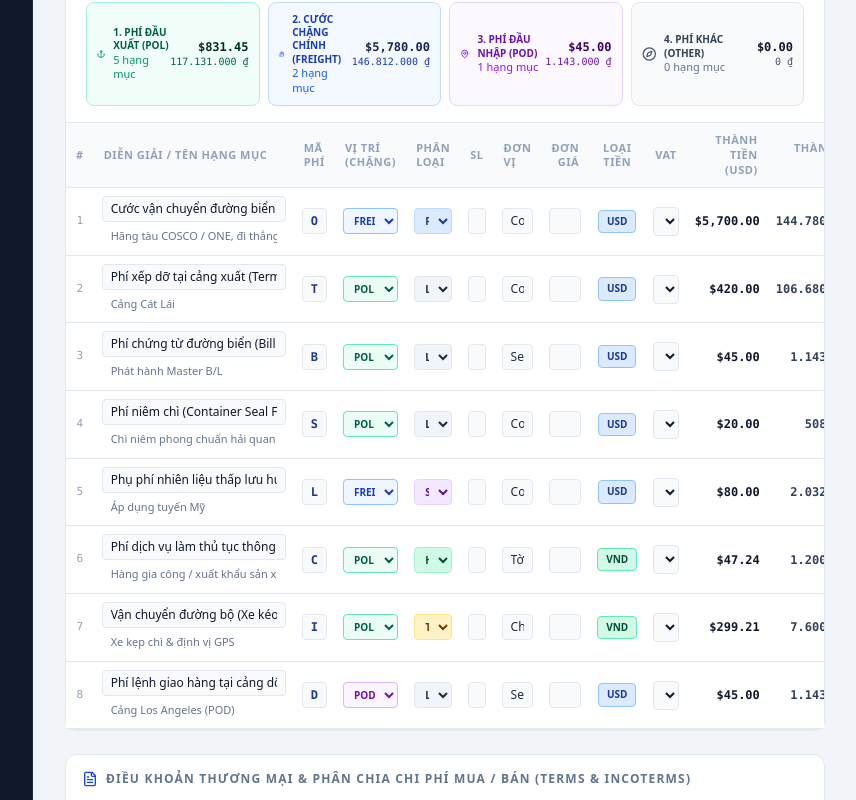
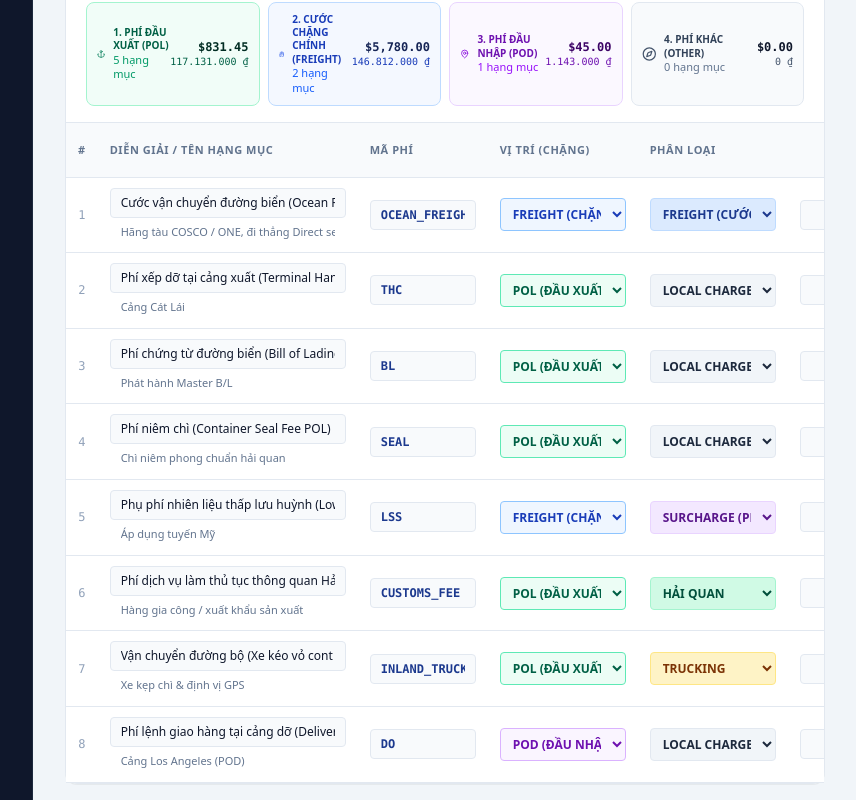
Before and after one commit to huyphammagic/QUOTATION-MAGIC, a React (Vite) app: page / in a window 1280 px wide. Shown: the part 1200-2000 px from the top of the page, without its empty margins (31-887 px from the left). Built offline with nearby package versions, Linux system fonts and the light colour scheme.

Commit message:
style(ui): update line items table layout
Increase column widths and padding to improve readability and usability of the quotation table.

```diff
--- a/src/components/LineItemsTable.tsx
+++ b/src/components/LineItemsTable.tsx
@@ -195,20 +195,20 @@ export const LineItemsTable: React.FC<LineItemsTableProps> = ({ items, exchangeR
 
           {/* Table Header */}
           <thead>
-            <tr className="bg-slate-50 border-b border-slate-200 text-slate-400 font-bold uppercase text-[11px] tracking-wider">
-              <th className="p-2.5 w-8 text-center">#</th>
-              <th className="p-2.5 min-w-[200px]">Diễn Giải / Tên Hạng Mục</th>
-              <th className="p-2.5 w-28">Mã Phí</th>
-              <th className="p-2.5 w-28">Vị Trí (Chặng)</th>
-              <th className="p-2.5 w-28">Phân Loại</th>
-              <th className="p-2.5 w-16 text-right">SL</th>
-              <th className="p-2.5 w-24">Đơn Vị</th>
-              <th className="p-2.5 w-28 text-right">Đơn Giá</th>
-              <th className="p-2.5 w-20 text-center">Loại Tiền</th>
-              <th className="p-2.5 w-16 text-center">VAT</th>
-              <th className="p-2.5 w-28 text-right">Thành Tiền (USD)</th>
-              <th className="p-2.5 w-32 text-right">Thành Tiền (VND)</th>
-              <th className="p-2.5 w-10 text-center">Xóa</th>
+            <tr className="bg-slate-50 border-b border-slate-200 text-slate-500 font-bold uppercase text-[11px] tracking-wider">
+              <th className="px-3 py-3 w-10 text-center">#</th>
+              <th className="px-3 py-3 min-w-[260px]">Diễn Giải / Tên Hạng Mục</th>
+              <th className="px-3 py-3 min-w-[130px]">Mã Phí</th>
+              <th className="px-3 py-3 min-w-[150px]">Vị Trí (Chặng)</th>
+              <th className="px-3 py-3 min-w-[150px]">Phân Loại</th>
+              <th className="px-3 py-3 min-w-[90px] text-right">SL</th>
+              <th className="px-3 py-3 min-w-[120px]">Đơn Vị</th>
+              <th className="px-3 py-3 min-w-[140px] text-right">Đơn Giá</th>
+              <th className="px-3 py-3 min-w-[90px] text-center">Loại Tiền</th>
+              <th className="px-3 py-3 min-w-[80px] text-center">VAT</th>
+              <th className="px-3 py-3 min-w-[130px] text-right">Thành Tiền (USD)</th>
+              <th className="px-3 py-3 min-w-[150px] text-right">Thành Tiền (VND)</th>
+              <th className="px-3 py-3 w-12 text-center">Xóa</th>
             </tr>
           </thead>
 
@@ -218,42 +218,42 @@ export const LineItemsTable: React.FC<LineItemsTableProps> = ({ items, exchangeR
               <tr key={item.id} className="hover:bg-blue-50/30 transition-colors">
 
                 {/* STT */}
-                <td className="p-2 text-center text-slate-400 font-mono text-[11px]">{index + 1}</td>
+                <td className="px-3 py-2.5 text-center text-slate-400 font-mono text-xs">{index + 1}</td>
 
                 {/* Description & Note */}
-                <td className="p-2 space-y-1">
+                <td className="px-3 py-2.5 space-y-1">
                   <input
                     type="text"
                     value={item.description}
                     onChange={(e) => handleItemChange(item.id, 'description', e.target.value)}
-                    className="w-full px-2 py-1 rounded border border-slate-200 font-medium text-slate-900 bg-slate-50 focus:bg-white focus:outline-none focus:ring-2 focus:ring-blue-500 text-xs"
+                    className="w-full px-2.5 py-1.5 rounded border border-slate-200 font-medium text-slate-900 bg-slate-50 focus:bg-white focus:outline-none focus:ring-2 focus:ring-blue-500 text-xs"
                     placeholder="Tên phí..."
                   />
                   <input
                     type="text"
                     value={item.note || ''}
                     onChange={(e) => handleItemChange(item.id, 'note', e.target.value)}
-                    className="w-full px-2 py-0.5 rounded text-[11px] text-slate-500 bg-transparent border border-transparent hover:border-slate-200 focus:bg-white focus:outline-none"
+                    className="w-full px-2.5 py-0.5 rounded text-[11px] text-slate-500 bg-transparent border border-transparent hover:border-slate-200 focus:bg-white focus:outline-none"
                     placeholder="+ Ghi chú phụ phí..."
                   />
                 </td>
 
                 {/* Code */}
-                <td className="p-2">
+                <td className="px-3 py-2.5">
                   <input
                     type="text"
                     value={item.code}
                     onChange={(e) => handleItemChange(item.id, 'code', e.target.value.toUpperCase())}
-                    className="w-full px-2 py-1 rounded border border-slate-200 font-mono uppercase text-blue-900 font-bold bg-slate-50 focus:bg-white focus:outline-none focus:ring-2 focus:ring-blue-500 text-xs"
+                    className="w-full px-2.5 py-1.5 rounded border border-slate-200 font-mono uppercase text-blue-900 font-bold bg-slate-50 focus:bg-white focus:outline-none focus:ring-2 focus:ring-blue-500 text-xs"
                   />
                 </td>
 
                 {/* Location (Leg) Selector */}
-                <td className="p-2">
+                <td className="px-3 py-2.5">
                   <select
                     value={item.location || 'POL'}
                     onChange={(e) => handleItemChange(item.id, 'location', e.target.value as ChargeLocation)}
-                    className={`w-full px-1.5 py-1 rounded border text-[10px] uppercase focus:outline-none ${getLocationBadgeClass(item.location || 'POL')}`}
+                    className={`w-full px-2 py-1.5 rounded border text-xs font-semibold uppercase focus:outline-none ${getLocationBadgeClass(item.location || 'POL')}`}
                   >
                     <option value="POL">POL (Đầu Xuất)</option>
                     <option value="FREIGHT">FREIGHT (Chặng Chính)</option>
@@ -263,11 +263,11 @@ export const LineItemsTable: React.FC<LineItemsTableProps> = ({ items, exchangeR
                 </td>
 
                 {/* Category Selector */}
-                <td className="p-2">
+                <td className="px-3 py-2.5">
                   <select
                     value={item.category}
                     onChange={(e) => handleItemChange(item.id, 'category', e.target.value as FeeCategory)}
-                    className={`w-full px-1.5 py-1 rounded border text-[10px] font-bold uppercase focus:outline-none ${getCategoryBadgeClass(item.category)}`}
+                    className={`w-full px-2 py-1.5 rounded border text-xs font-bold uppercase focus:outline-none ${getCategoryBadgeClass(item.category)}`}
                   >
                     <option value="FREIGHT">FREIGHT (Cước)</option>
                     <option value="LOCAL_CHARGE">LOCAL CHARGE</option>
@@ -280,46 +280,46 @@ export const LineItemsTable: React.FC<LineItemsTableProps> = ({ items, exchangeR
                 </td>
 
                 {/* Quantity */}
-                <td className="p-2">
+                <td className="px-3 py-2.5">
                   <input
                     type="number"
                     min="0"
                     step="0.01"
                     value={item.quantity}
                     onChange={(e) => handleItemChange(item.id, 'quantity', Number(e.target.value) || 0)}
-                    className="w-full px-1.5 py-1 rounded border border-slate-200 text-right font-bold text-slate-900 bg-slate-50 focus:bg-white focus:outline-none focus:ring-2 focus:ring-blue-500 font-mono text-xs"
+                    className="w-full px-2.5 py-1.5 rounded border border-slate-200 text-right font-bold text-slate-900 bg-slate-50 focus:bg-white focus:outline-none focus:ring-2 focus:ring-blue-500 font-mono text-xs"
                   />
                 </td>
 
                 {/* Unit */}
-                <td className="p-2">
+                <td className="px-3 py-2.5">
                   <input
                     type="text"
                     value={item.unit}
                     onChange={(e) => handleItemChange(item.id, 'unit', e.target.value)}
-                    className="w-full px-2 py-1 rounded border border-slate-200 text-slate-800 bg-slate-50 focus:bg-white focus:outline-none focus:ring-2 focus:ring-blue-500 text-xs"
+                    className="w-full px-2.5 py-1.5 rounded border border-slate-200 text-slate-900 font-medium bg-slate-50 focus:bg-white focus:outline-none focus:ring-2 focus:ring-blue-500 text-xs"
                     placeholder="Cont / Bill..."
                   />
                 </td>
 
                 {/* Unit Price */}
-                <td className="p-2">
+                <td className="px-3 py-2.5">
                   <input
                     type="number"
                     min="0"
                     step="any"
                     value={item.unitPrice}
                     onChange={(e) => handleItemChange(item.id, 'unitPrice', Number(e.target.value) || 0)}
-                    className="w-full px-2 py-1 rounded border border-slate-200 text-right font-bold text-slate-900 bg-slate-50 focus:bg-white focus:outline-none focus:ring-2 focus:ring-blue-500 font-mono text-xs"
+                    className="w-full px-2.5 py-1.5 rounded border border-slate-200 text-right font-bold text-slate-900 bg-slate-50 focus:bg-white focus:outline-none focus:ring-2 focus:ring-blue-500 font-mono text-xs"
                   />
                 </td>
 
                 {/* Currency */}
-                <td className="p-2 text-center">
+                <td className="px-3 py-2.5 text-center">
                   <button
                     type="button"
                     onClick={() => handleItemChange(item.id, 'currency', item.currency === 'USD' ? 'VND' : 'USD')}
-                    className={`px-2 py-1 rounded font-bold text-[10px] border transition-colors ${
+                    className={`w-full px-2 py-1.5 rounded font-bold text-xs border transition-colors ${
                       item.currency === 'USD'
                         ? 'bg-blue-100 text-blue-900 border-blue-300'
                         : 'bg-emerald-100 text-emerald-900 border-emerald-300'
@@ -330,11 +330,11 @@ export const LineItemsTable: React.FC<LineItemsTableProps> = ({ items, exchangeR
                 </td>
 
                 {/* VAT % */}
-                <td className="p-2">
+                <td className="px-3 py-2.5">
                   <select
                     value={item.vatRate}
                     onChange={(e) => handleItemChange(item.id, 'vatRate', Number(e.target.value))}
-                    className="w-full px-1 py-1 rounded border border-slate-200 text-center font-bold bg-slate-50 focus:bg-white focus:outline-none text-xs"
+                    className="w-full px-2 py-1.5 rounded border border-slate-200 text-center font-bold bg-slate-50 focus:bg-white focus:outline-none text-xs"
                   >
                     <option value={0}>0%</option>
                     <option value={5}>5%</option>
@@ -344,21 +344,21 @@ export const LineItemsTable: React.FC<LineItemsTableProps> = ({ items, exchangeR
                 </td>
 
                 {/* Calculated USD Total */}
-                <td className="p-2 text-right font-mono font-bold text-slate-900 text-xs">
+                <td className="px-3 py-2.5 text-right font-mono font-bold text-slate-900 text-xs whitespace-nowrap">
                   {formatUSD(item.amountUsd)}
                 </td>
 
                 {/* Calculated VND Total */}
-                <td className="p-2 text-right font-mono font-bold text-slate-700 text-xs">
+                <td className="px-3 py-2.5 text-right font-mono font-bold text-slate-700 text-xs whitespace-nowrap">
                   {formatVND(item.amountVnd)}
                 </td>
 
                 {/* Remove Button */}
-                <td className="p-2 text-center">
+                <td className="px-3 py-2.5 text-center">
                   <button
                     type="button"
                     onClick={() => handleRemoveItem(item.id)}
-                    className="p-1 text-slate-400 hover:text-red-600 rounded transition-colors"
+                    className="p-1.5 text-slate-400 hover:text-red-600 hover:bg-red-50 rounded transition-colors"
                     title="Xóa hạng mục"
                   >
                     <Trash2 className="w-4 h-4" />
```
